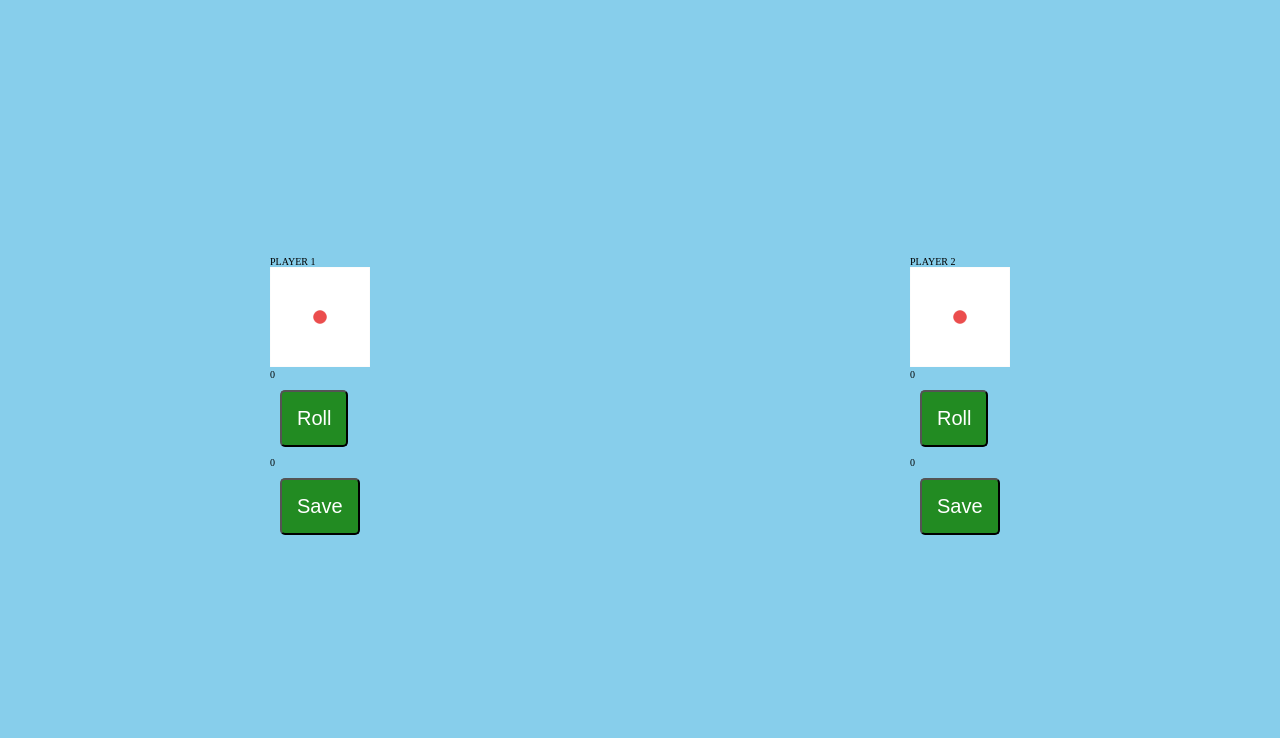
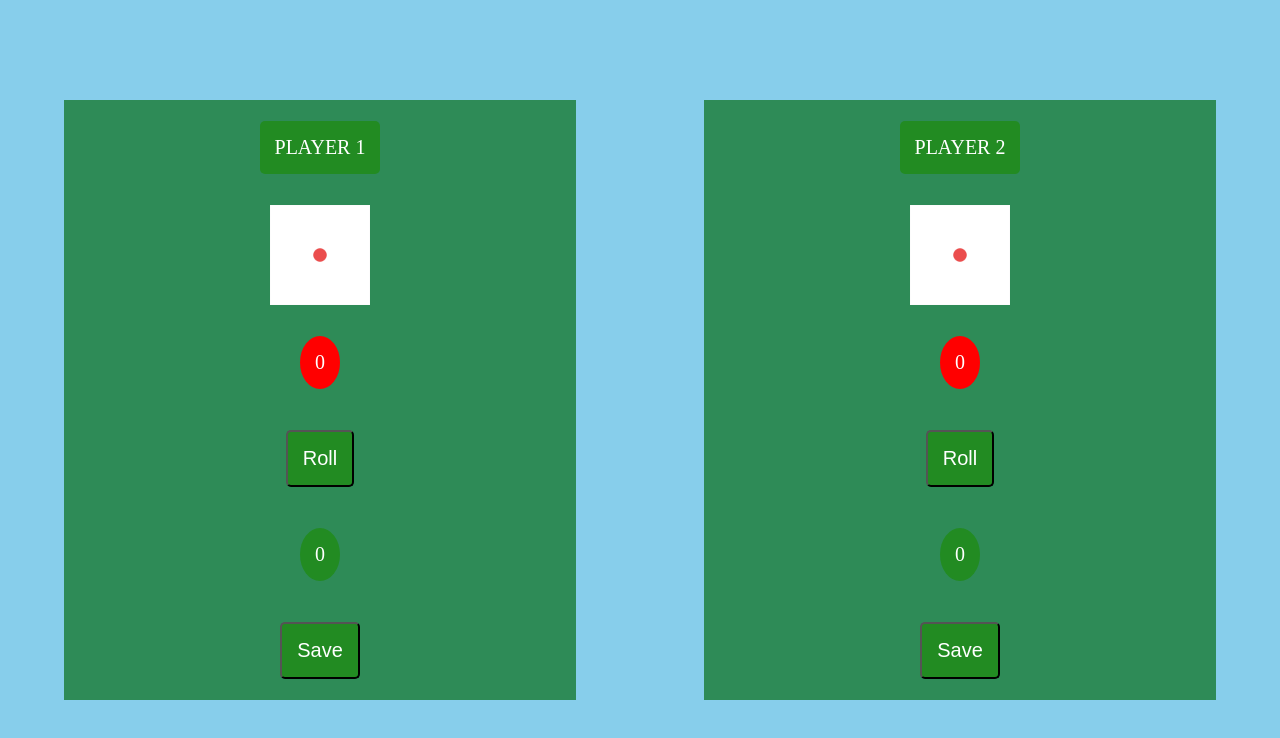
Before and after one commit to miriyan19425/game-pig, a React (Vite) app: page / in a window 1280 px wide. Shown: the top 738 px of the page. Built offline with nearby package versions, Linux system fonts and the light colour scheme.

Commit message:
Update GameBoard.jsx

```diff
--- a/src/components/GameBoard.jsx
+++ b/src/components/GameBoard.jsx
@@ -1,16 +1,17 @@
 import Info from './Info';
 import DieImg from './DieImg';
 import Button from './Button';
+import styles from './GameBoard.module.css';
 
 function GameBoard({playerName, points, unsavedPoints, savedPoints, handleSavedPoints, handleUnsavedPoints}){
 
     return (
-        <section className='board'>
-            <Info clN='name'>{playerName}</Info>
+        <section className={styles.board}>
+            <Info clN={styles.name}>{playerName}</Info>
             <DieImg diePoints={points} />
-            <Info clN={unsavedPoints === 0 ? 'zero' : 'nonzero'}>{unsavedPoints}</Info>
+            <Info clN={`${unsavedPoints === 0 ? styles.zero : styles.nonzero}`}>{unsavedPoints}</Info>
             <Button handleClick={handleUnsavedPoints}>Roll</Button>
-            <Info clN='saved'>{savedPoints}</Info>
+            <Info clN={styles.saved}>{savedPoints}</Info>
             <Button handleClick={handleSavedPoints}>Save</Button>
         </section>
     );
```
